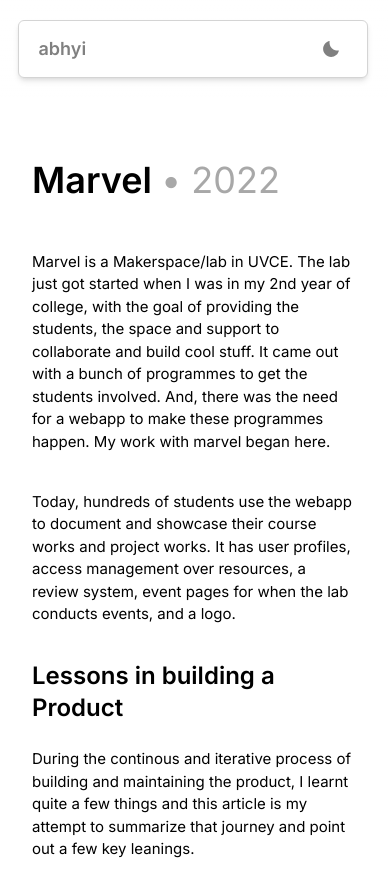
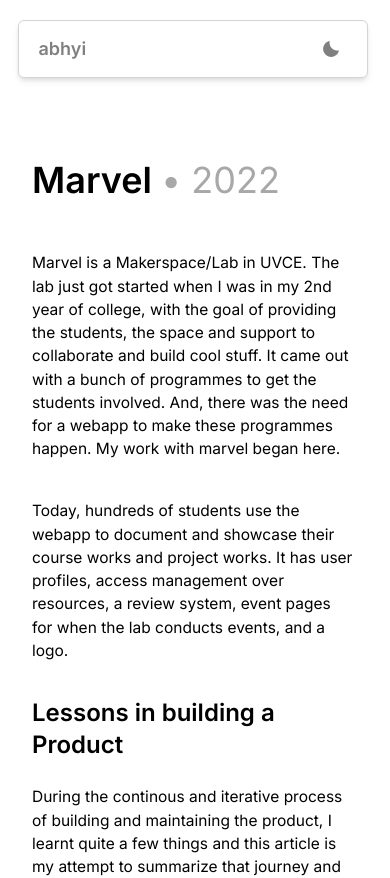
Before and after one commit to abyii/my-website, a Next.js app in the folder site/: page /work/marvel in a window 390 px wide. Shown: the top 878 px of the page. Built offline with nearby package versions, Linux system fonts and the light colour scheme; a web font is replaced by a local one; what tailwindcss-bg-patterns would draw is missing.

Commit message:
font size

```diff
--- a/site/app/work/marvel/marvel.mdx
+++ b/site/app/work/marvel/marvel.mdx
@@ -3,7 +3,7 @@
 # Marvel <span className="text-p-6 dark:text-p-5 font-normal" >• 2022</span>
 
 <div className="grid grid-cols-1 md:grid-cols-3 md:gap-16">
-    Marvel is a Makerspace/lab in UVCE. The lab just got started when I was in my 2nd year of college, with the goal of providing the students, the space and support to collaborate and build cool stuff. It came out with a bunch of programmes to get the students involved. And, there was the need for a webapp to make these programmes happen. My work with marvel began here.
+    Marvel is a Makerspace/Lab in UVCE. The lab just got started when I was in my 2nd year of college, with the goal of providing the students, the space and support to collaborate and build cool stuff. It came out with a bunch of programmes to get the students involved. And, there was the need for a webapp to make these programmes happen. My work with marvel began here.
 
     Today, hundreds of students use the webapp to document and showcase their course works and project works. It has user profiles, access management over resources, a review system, event pages for when the lab conducts events, and a logo.
 
--- a/site/components/ui/MdxStyler.tsx
+++ b/site/components/ui/MdxStyler.tsx
@@ -12,7 +12,7 @@
         "w-full max-w-5xl h-full",
         "prose dark:prose-invert prose-neutral",
         "prose-headings:font-semibold prose-headings:text-p-0 dark:prose-headings:text-p-9",
-        "prose-p:text-p-0 dark:prose-p:text-p-9 prose-p:font-normal prose-p:leading-normal prose-p:text-[15px]",
+        "prose-p:text-p-0 dark:prose-p:text-p-9 prose-p:font-normal prose-p:leading-normal prose-p:text-[15.5px] md:prose-p:text-[15px]",
         "prose-hr:border-p-6",
         "prose-li:text-[15px]",
         className
```
